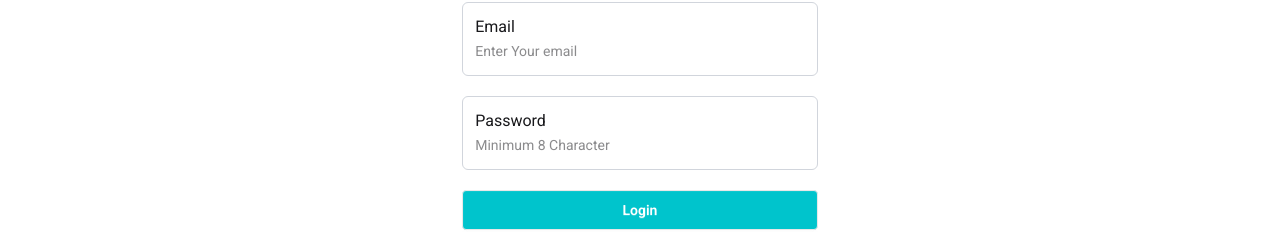
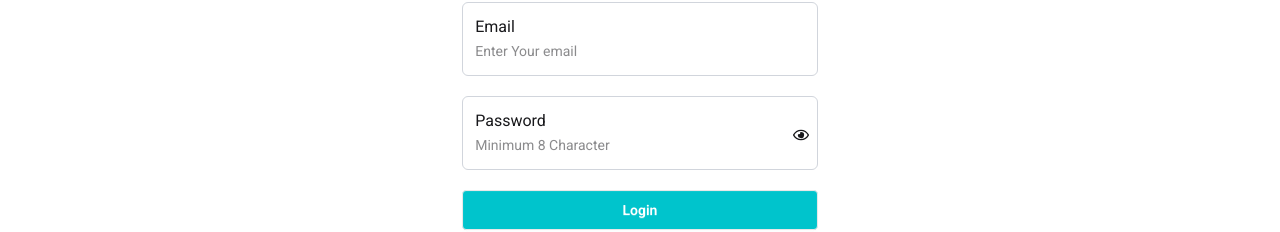
Before and after one commit to Sultanmia22/QuickMed, a React (Vite) app: page /sign-in in a window 1280 px wide. Shown: the part 280-512 px from the top of the page. Built offline with nearby package versions, Linux system fonts and the light colour scheme.

Commit message:
show and hidden password feature

```diff
--- a/src/Page/SignIn/SignIn.jsx
+++ b/src/Page/SignIn/SignIn.jsx
@@ -2,6 +2,7 @@ import React, { useState } from 'react'
 import { Link } from 'react-router'
 import GoogleSignUp from '../../Components/GoogleSignIn/GoogleSignUp'
 import { useForm } from 'react-hook-form'
+import { FaRegEye, FaRegEyeSlash } from 'react-icons/fa'
 
 const SignIn = () => {
 
@@ -10,10 +11,10 @@ const SignIn = () => {
     const { register, handleSubmit, watch, formState: { errors }, } = useForm()
 
     const handleLogin = async (data) => {
-        try{
+        try {
 
         }
-        catch(er){
+        catch (er) {
             console.log(er.message)
         }
     }
@@ -46,7 +47,7 @@ const SignIn = () => {
                         {errors.email && <p className='text-red-500 text-sm'> {errors.email.message} </p>}
                     </div>
 
-                    <div className='border border-gray-300 text-start p-3 rounded-md hover:border-primary duration-300'>
+                    <div className=' relative border border-gray-300 text-start p-3 rounded-md hover:border-primary duration-300'>
                         <label>Password</label> <br />
                         <input
                             {...register('password', {
@@ -58,9 +59,16 @@ const SignIn = () => {
 
                             })}
                             className='border-0 outline-0 placeholder:text-sm'
-                            type="password"
+                            type={showPass ? 'text' : 'password'}
                             placeholder='Minimum 8 Character' />
                         {errors.password && <p className='text-red-500 text-sm'> {errors.password.message} </p>}
+
+                        <div onClick={() => setShowPass(!showPass)} className='absolute top-7.5 right-2'>
+                            {
+                                showPass ? <FaRegEyeSlash /> : <FaRegEye />
+                            }
+
+                        </div>
                     </div>
 
                     <div>
```
